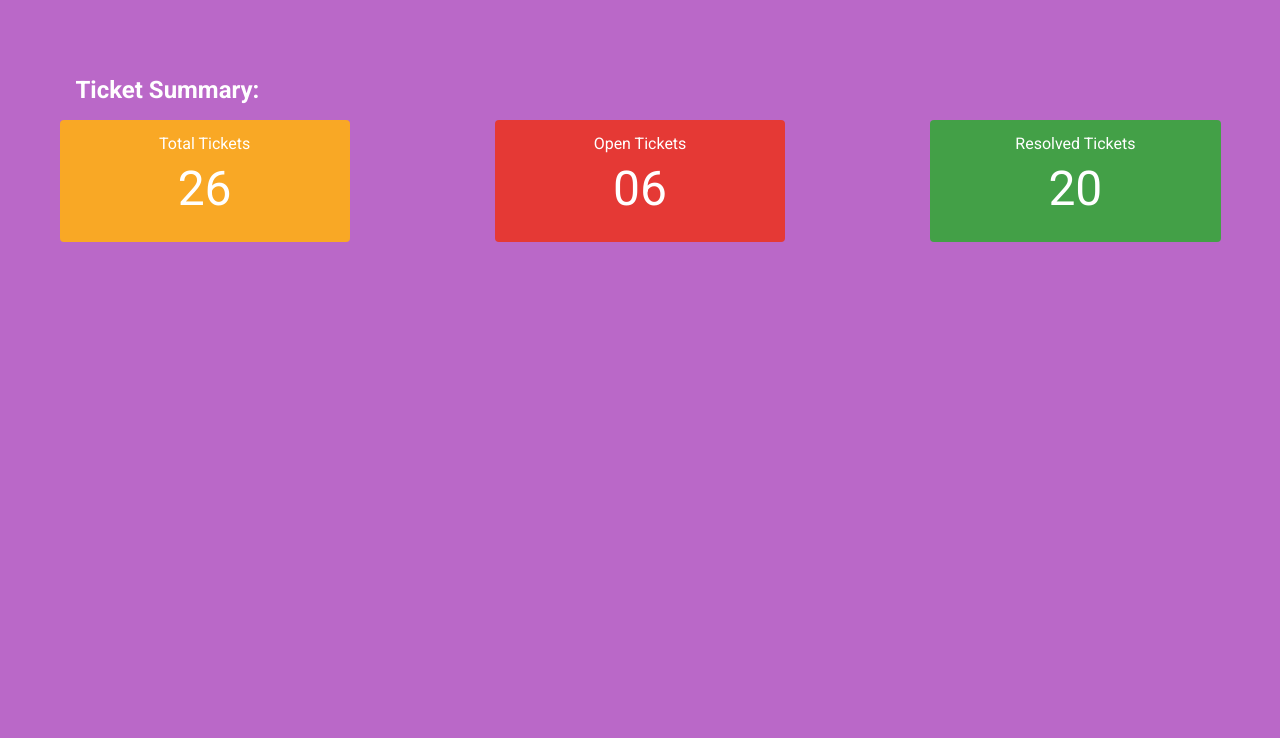
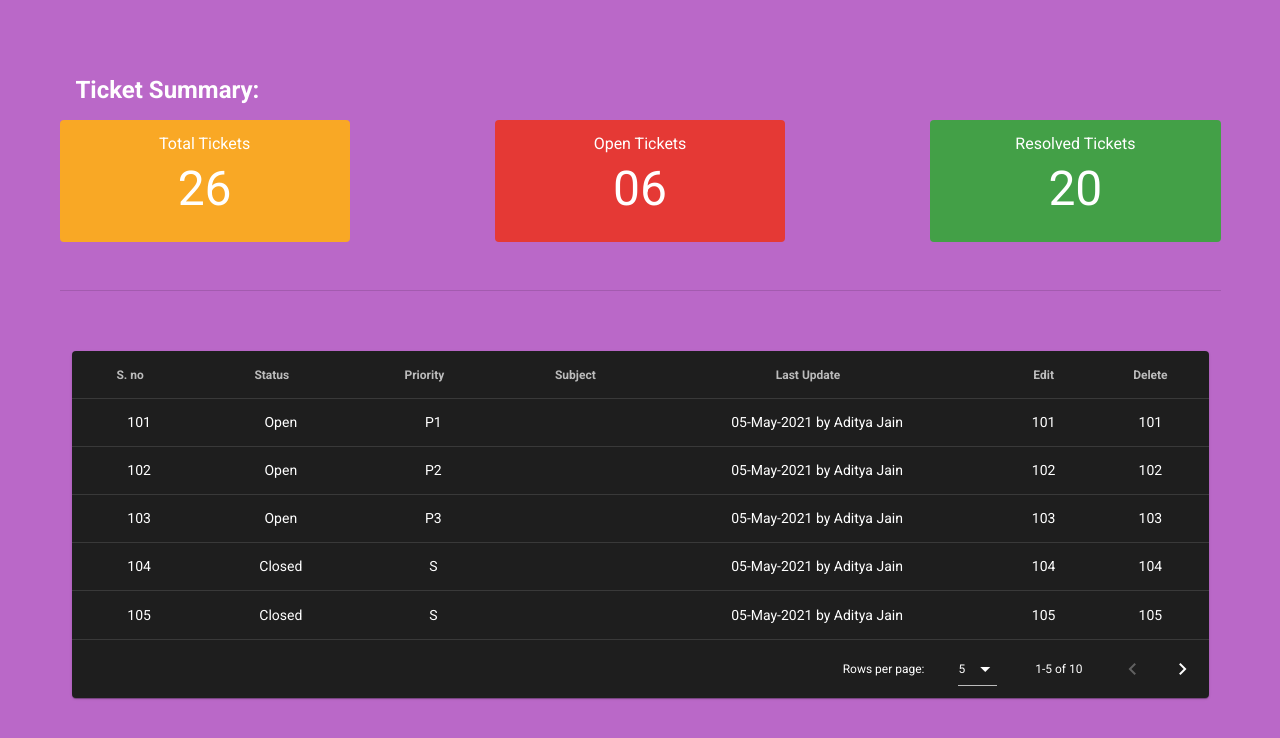
Before and after one commit to adityajain-Infobeans/vue-training, a Vue app in the folder Jira Lite (Project)/front-end/: page /dashboard in a window 1280 px wide. Shown: the top 738 px of the page. Built offline with nearby package versions, Linux system fonts and the light colour scheme.

Commit message:
ticket table

```diff
--- a/Jira Lite (Project)/front-end/src/components/Dashboard/TicketsTable.vue
+++ b/Jira Lite (Project)/front-end/src/components/Dashboard/TicketsTable.vue
@@ -1,7 +1,138 @@
-<template><v-container grid-list-xs> </v-container></template>
+<template>
+  <v-container>
+    <v-data-table
+      :headers="headers"
+      :items="tickets"
+      :items-per-page="5"
+      class="elevation-1"
+      dark
+    ></v-data-table>
+  </v-container>
+</template>
 
 <script>
-export default {};
+export default {
+  data() {
+    return {
+      headers: [
+        {
+          text: 'S. no',
+          align: 'center',
+          sortable: true,
+          value: 'ticket_id',
+        },
+        {
+          text: 'Status',
+          align: 'center',
+          sortable: true,
+          value: 'ticket_status',
+        },
+        {
+          text: 'Priority',
+          align: 'center',
+          sortable: true,
+          value: 'ticket_priority',
+        },
+        {
+          text: 'Subject',
+          align: 'center',
+          sortable: false,
+          value: 'ticket_subject',
+        },
+        {
+          text: 'Last Update',
+          align: 'center',
+          sortable: true,
+          value: 'ticket_last_updated',
+        },
+        {
+          text: 'Edit',
+          align: 'center',
+          sortable: false,
+          value: 'ticket_id',
+        },
+        {
+          text: 'Delete',
+          align: 'center',
+          sortable: false,
+          value: 'ticket_id',
+        },
+      ],
+      tickets: [
+        {
+          ticket_id: 101,
+          ticket_status: 'Open',
+          ticket_priority: 'P1',
+          ticket_subject: '',
+          ticket_last_updated: '05-May-2021 by Aditya Jain',
+        },
+        {
+          ticket_id: 102,
+          ticket_status: 'Open',
+          ticket_priority: 'P2',
+          ticket_subject: '',
+          ticket_last_updated: '05-May-2021 by Aditya Jain',
+        },
+        {
+          ticket_id: 103,
+          ticket_status: 'Open',
+          ticket_priority: 'P3',
+          ticket_subject: '',
+          ticket_last_updated: '05-May-2021 by Aditya Jain',
+        },
+        {
+          ticket_id: 104,
+          ticket_status: 'Closed',
+          ticket_priority: 'S',
+          ticket_subject: '',
+          ticket_last_updated: '05-May-2021 by Aditya Jain',
+        },
+        {
+          ticket_id: 105,
+          ticket_status: 'Closed',
+          ticket_priority: 'S',
+          ticket_subject: '',
+          ticket_last_updated: '05-May-2021 by Aditya Jain',
+        },
+        {
+          ticket_id: 106,
+          ticket_status: 'Open',
+          ticket_priority: 'P1',
+          ticket_subject: '',
+          ticket_last_updated: '05-May-2021 by Aditya Jain',
+        },
+        {
+          ticket_id: 107,
+          ticket_status: 'Closed',
+          ticket_priority: 'S',
+          ticket_subject: '',
+          ticket_last_updated: '05-May-2021 by Aditya Jain',
+        },
+        {
+          ticket_id: 108,
+          ticket_status: 'Open',
+          ticket_priority: 'P2',
+          ticket_subject: '',
+          ticket_last_updated: '05-May-2021 by Aditya Jain',
+        },
+        {
+          ticket_id: 109,
+          ticket_status: 'Open',
+          ticket_priority: 'P3',
+          ticket_subject: '',
+          ticket_last_updated: '05-May-2021 by Aditya Jain',
+        },
+        {
+          ticket_id: 110,
+          ticket_status: 'Closed',
+          ticket_priority: 'S',
+          ticket_subject: '',
+          ticket_last_updated: '05-May-2021 by Aditya Jain',
+        },
+      ],
+    };
+  },
+};
 </script>
 
 <style>
--- a/Jira Lite (Project)/front-end/src/views/Dashboard.vue
+++ b/Jira Lite (Project)/front-end/src/views/Dashboard.vue
@@ -2,6 +2,9 @@
   <div class="white--text">
     <v-container>
       <TicketsSummary />
+
+      <v-divider class="my-12"></v-divider>
+
       <TicketsTable />
     </v-container>
   </div>
```
